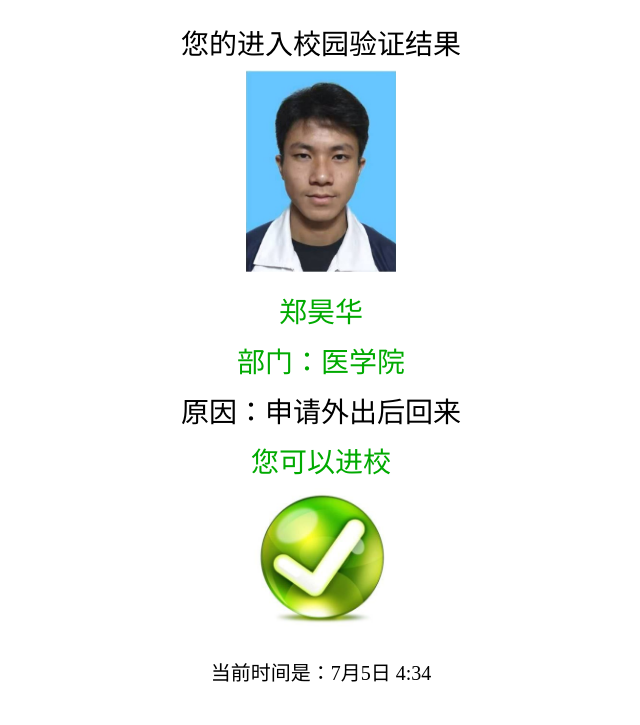
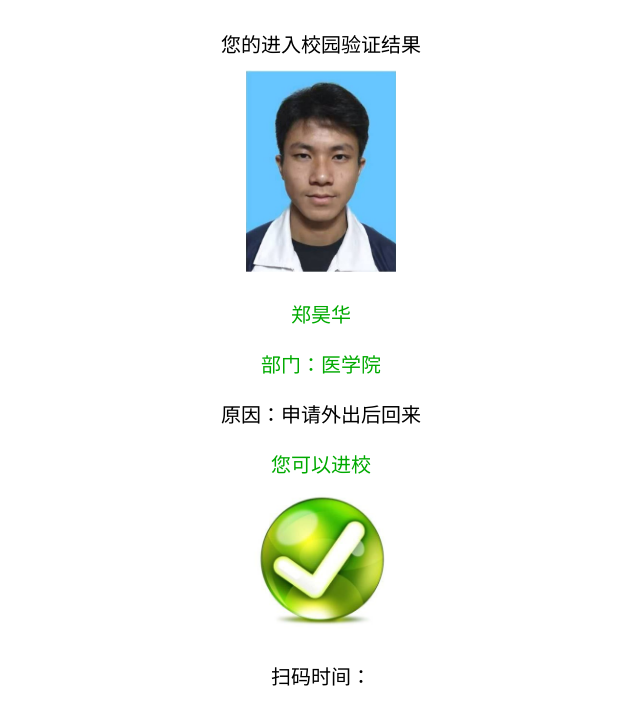
Before and after one commit to 136ytr/ylrtest, a Flask app: page /zhh_in in a window 1280 px wide. Shown: the top 725 px of the page, without its empty margins (319-959 px from the left). Run offline with Flask 2, Linux system fonts and the light colour scheme.

Commit message:
Update zhh_in.html

```diff
--- a/templates/zhh_in.html
+++ b/templates/zhh_in.html
@@ -16,7 +16,7 @@
 
 			text-align:center;
 
-			font-size:28px;
+			font-size:20px;
 
 		}
 
@@ -46,9 +46,7 @@
 
     <span >郑昊华</span><!-- 个人信息 -->
 
-    <br/>
-
-    部门：<span>医学院</span><br/>
+    <br/>部门：<span>医学院</span><br/>
 
 	  <span style="color:black">原因：申请外出后回来</span>
 
@@ -60,7 +58,8 @@
 
 </div>
 
-<div style="font-size: 20px">当前时间是：<span><script type="text/javascript">
+<div style="font-size: 20px">扫码时间：<span><script type="text/javascript">
+<div style="font-size: 50px;color:blue"><script type="text/javascript">
 
     var t=new Date();
 
@@ -76,9 +75,9 @@
 
     if(minute<10){
 
-    var showtime=month + "月" + day+"日 "+hour+":0"+minute;}
+    var showtime=month + "月" + day+"日</br>"+hour+":0"+minute;}
 
-    else{var showtime=month + "月" + day+"日 "+hour+":"+minute;}
+    else{var showtime=month + "月" + day+"日</br>"+hour+":"+minute;}
 
     document.write(showtime);
 
```
